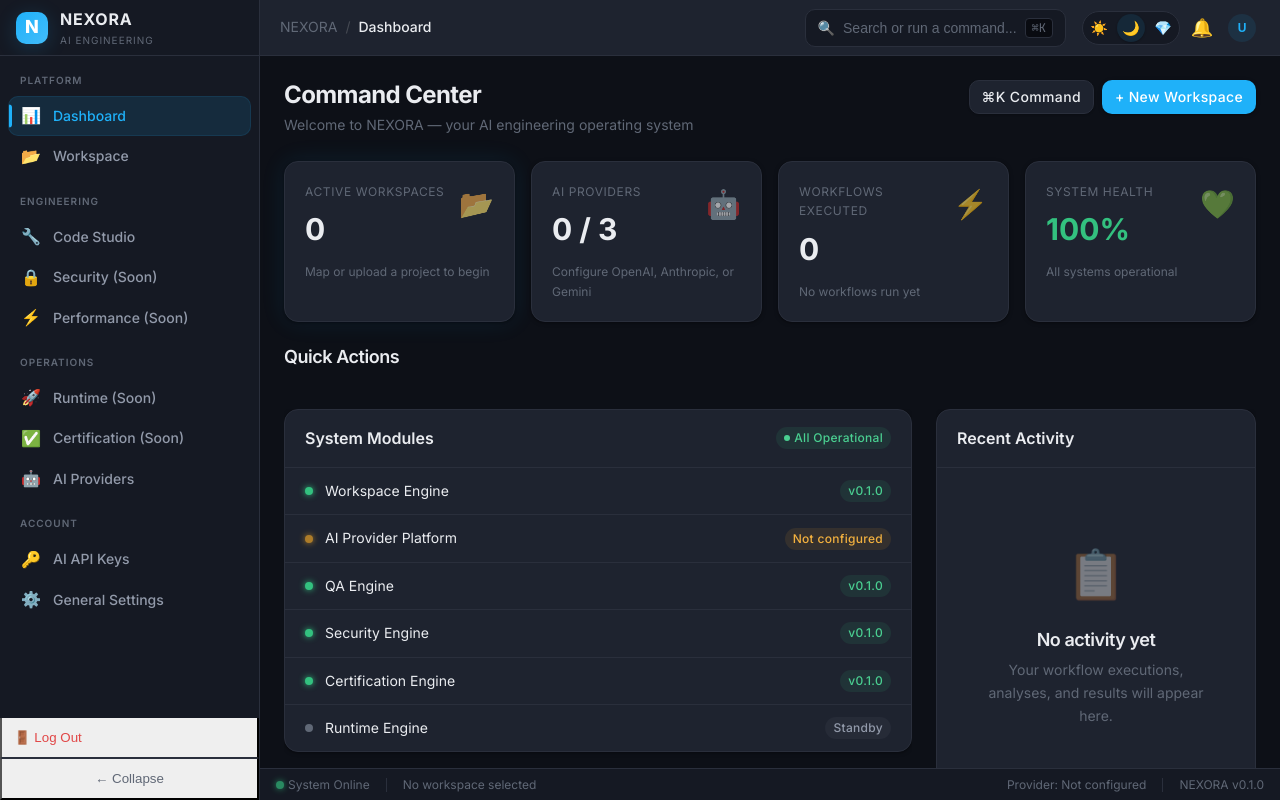
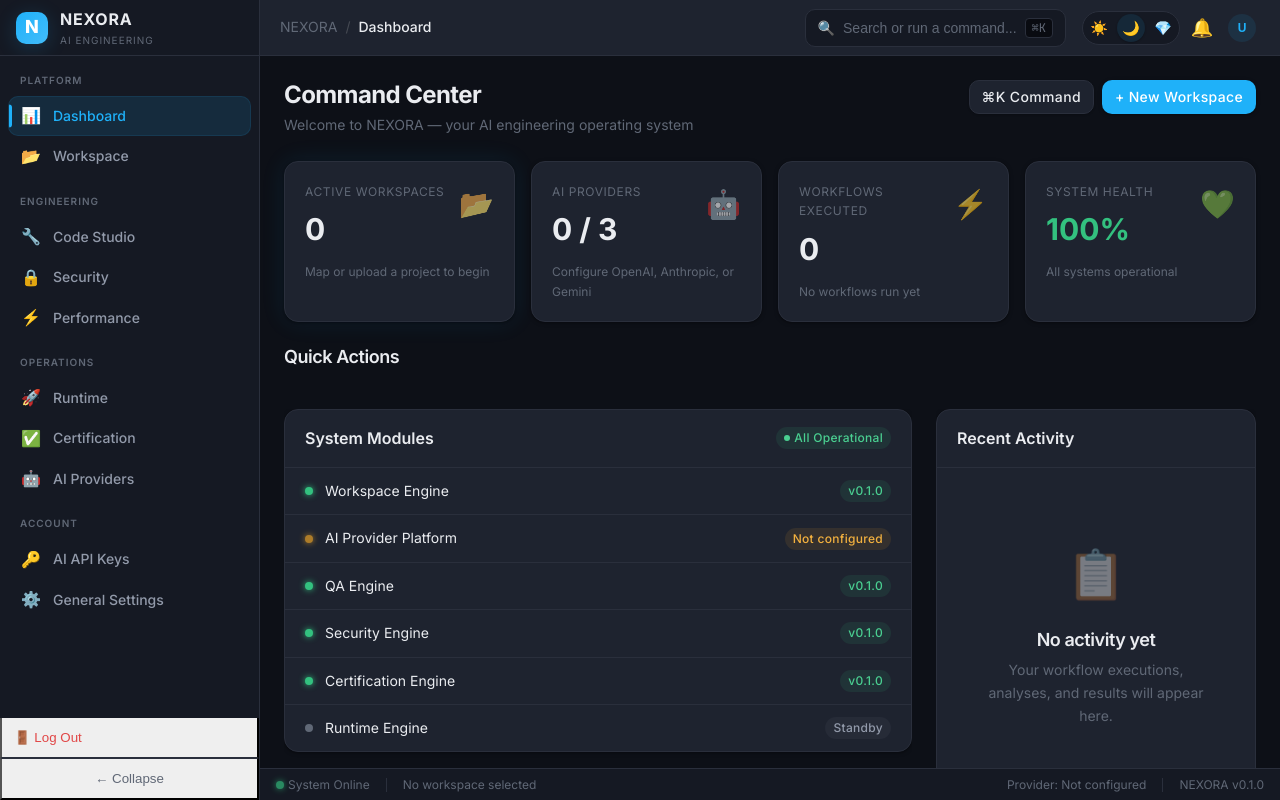
Before and after one commit to Vishakan1807/NEXORA, a Next.js app: page /dashboard in a window 1280 px wide. Built offline with nearby package versions, Linux system fonts and the light colour scheme.

Commit message:
style: remove '(Soon)' tags from sidebar menu items

```diff
--- a/src/components/layout/Sidebar.tsx
+++ b/src/components/layout/Sidebar.tsx
@@ -45,16 +45,16 @@ const NAV_SECTIONS: { label: string; category: string; items: NavItem[] }[] = [
     category: 'Engineering',
     items: [
       { id: 'code', label: 'Code Studio', icon: '🔧', href: '/dashboard/code' },
-      { id: 'security', label: 'Security (Soon)', icon: '🔒', href: '/dashboard/security' },
-      { id: 'performance', label: 'Performance (Soon)', icon: '⚡', href: '/dashboard/performance' },
+      { id: 'security', label: 'Security', icon: '🔒', href: '/dashboard/security' },
+      { id: 'performance', label: 'Performance', icon: '⚡', href: '/dashboard/performance' },
     ],
   },
   {
     label: 'Operations',
     category: 'Operations',
     items: [
-      { id: 'runtime', label: 'Runtime (Soon)', icon: '🚀', href: '/dashboard/runtime' },
-      { id: 'certification', label: 'Certification (Soon)', icon: '✅', href: '/dashboard/certification' },
+      { id: 'runtime', label: 'Runtime', icon: '🚀', href: '/dashboard/runtime' },
+      { id: 'certification', label: 'Certification', icon: '✅', href: '/dashboard/certification' },
       { id: 'providers', label: 'AI Providers', icon: '🤖', href: '/dashboard/providers' },
     ],
   },
```
